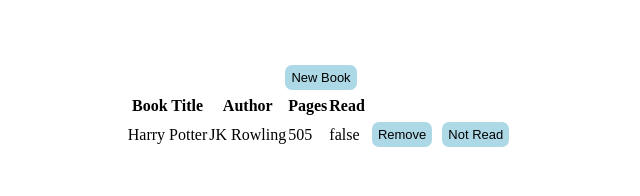
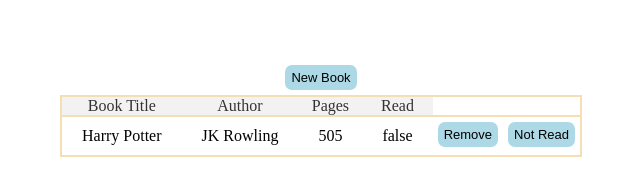
Before and after one commit to DoneWithWork/LibraryProject-OdinProject, a plain HTML site: page index.html in a window 1280 px wide. Shown: the whole page, without its empty margins (319-959 px from the left). Drawn offline with Linux system fonts and the light colour scheme.

Commit message:
added some styles to table

```diff
--- a/index.html
+++ b/index.html
@@ -31,7 +31,7 @@
         <form id="form" class="">
           <label for="title">Title</label>
           <input type="text" id="title" name="title" />
-
+          <label for="title">Author</label>
           <input type="text" id="author" name="author" />
 
           <label for="pages">Pages</label>
--- a/styles.css
+++ b/styles.css
@@ -7,6 +7,22 @@
   max-width: 1200px;
   padding: 20px 10px;
   margin: auto;
+}
+
+table {
+  width: 100%;
+  border-collapse: collapse;
+}
+th {
+  background-color: #f2f2f2;
+  color: #333;
+  font-weight: 400;
+}
+tr {
+  border: 2px solid wheat;
+}
+td {
+  padding: 10px 20px;
 }
 .info {
   display: flex;
@@ -38,6 +54,7 @@ button {
 }
 .form {
   width: 100%;
+  margin-top: 30px;
 }
 form {
   max-width: 500px;
```
